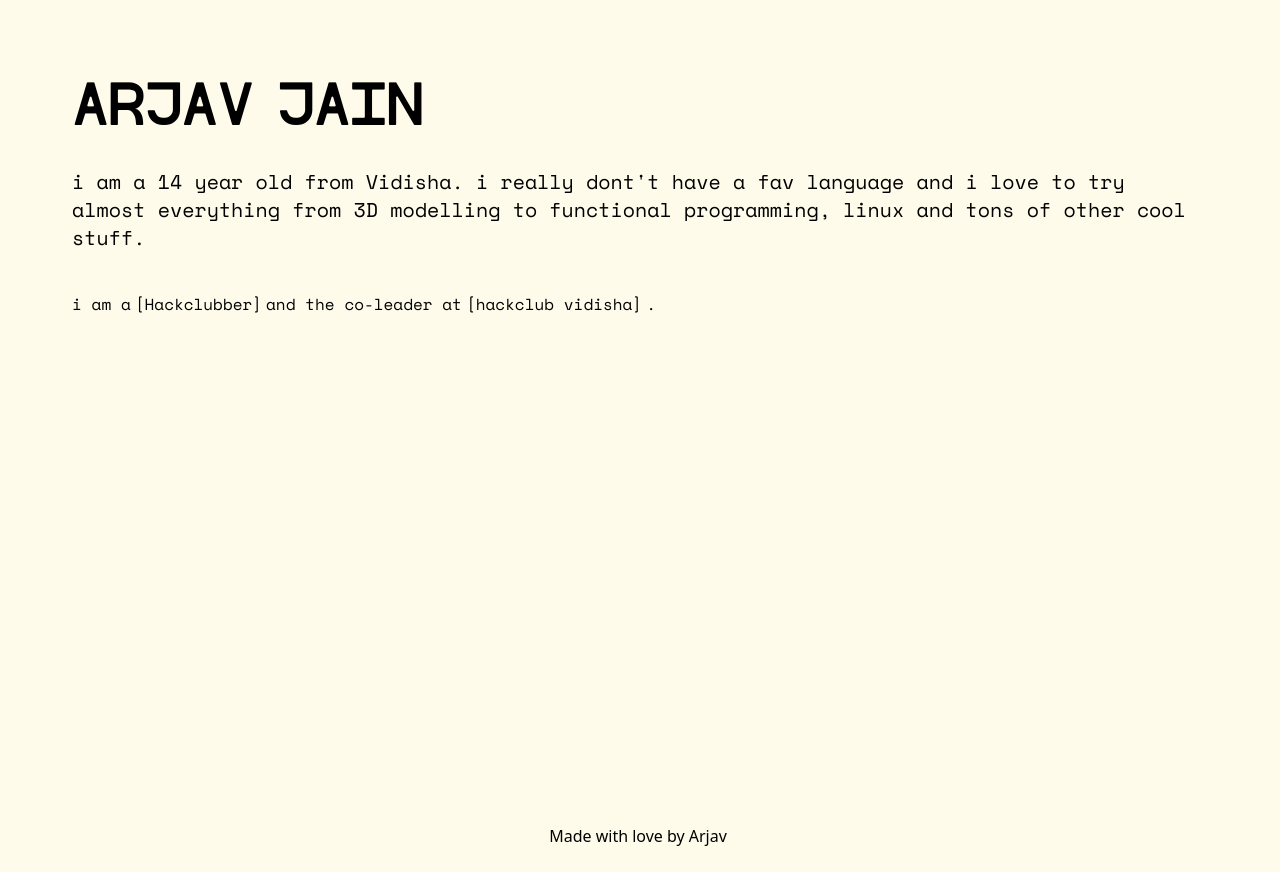
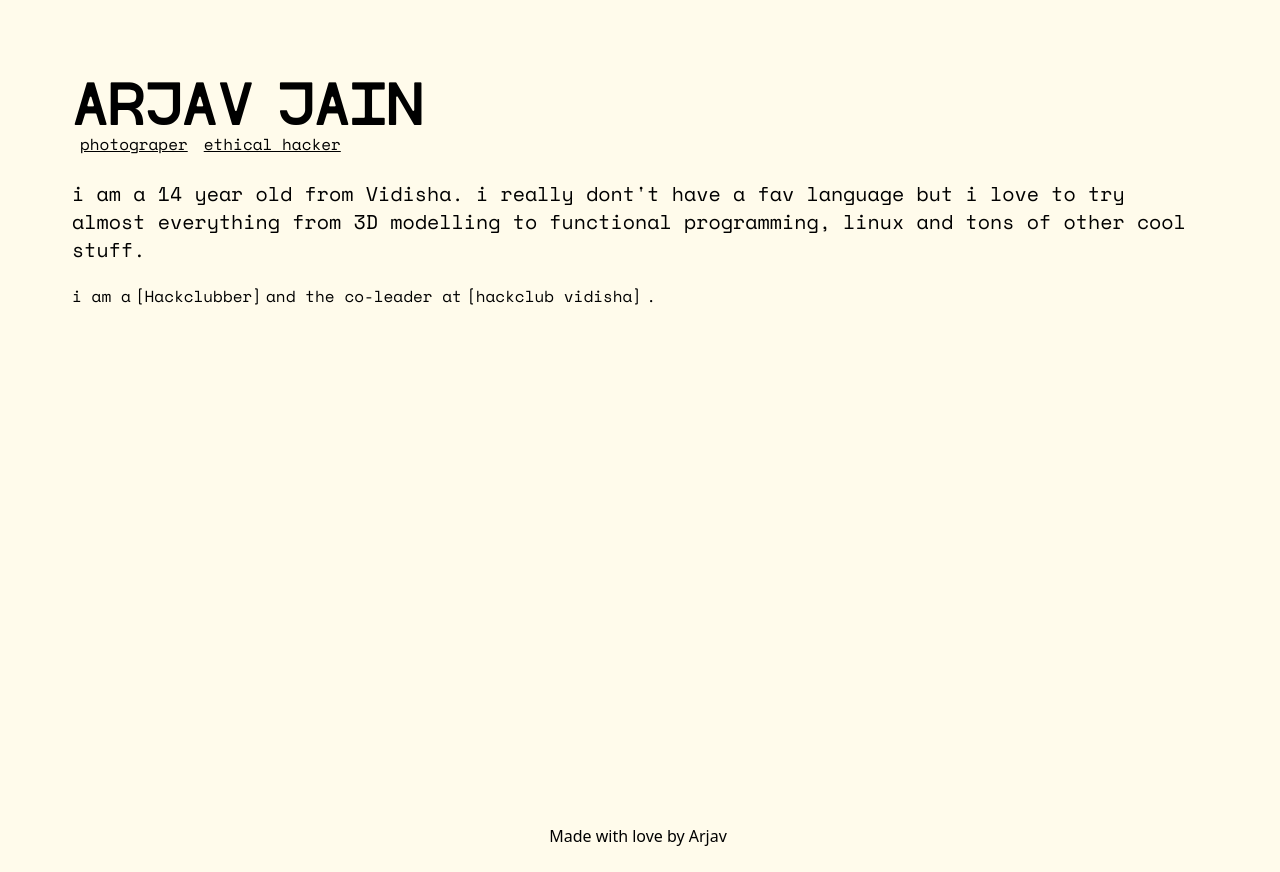
Before and after one commit to arjav0703/my-website, a Next.js app: page / in a window 1280 px wide. Built offline with nearby package versions, Linux system fonts and the light colour scheme.

Commit message:
add my stuff

```diff
--- a/src/app/page.tsx
+++ b/src/app/page.tsx
@@ -7,9 +7,15 @@ export default function Home() {
 
       <div>
         <h1 className="text-5xl">ARJAV JAIN</h1>
-        <p className="py-10 text-xl ">
-        i am a 14 year old from Vidisha. i really dont't have a fav language and i love to try almost everything from 3D modelling to functional programming, linux and tons of other cool stuff.
-        </p>
+
+        <div className="flex flex-row py-1">
+          <p className="underline mx-2">photograper</p>
+          <p className="underline mx-2">ethical hacker</p>
+
+        </div>
+          <p className="py-5 text-xl ">
+          i am a 14 year old from Vidisha. i really dont't have a fav language but i love to try almost everything from 3D modelling to functional programming, linux and tons of other cool stuff.
+          </p>
 
         <p>i am a<a href='https://hackclub.com' className=" px-1 hover:bg-amber-500 hover:underline">[Hackclubber]</a>and the co-leader at<a href="https://vidisha.hackclub.com" className=" px-1 hover:bg-amber-500 hover:underline">[hackclub vidisha]</a>.</p>
 
```
